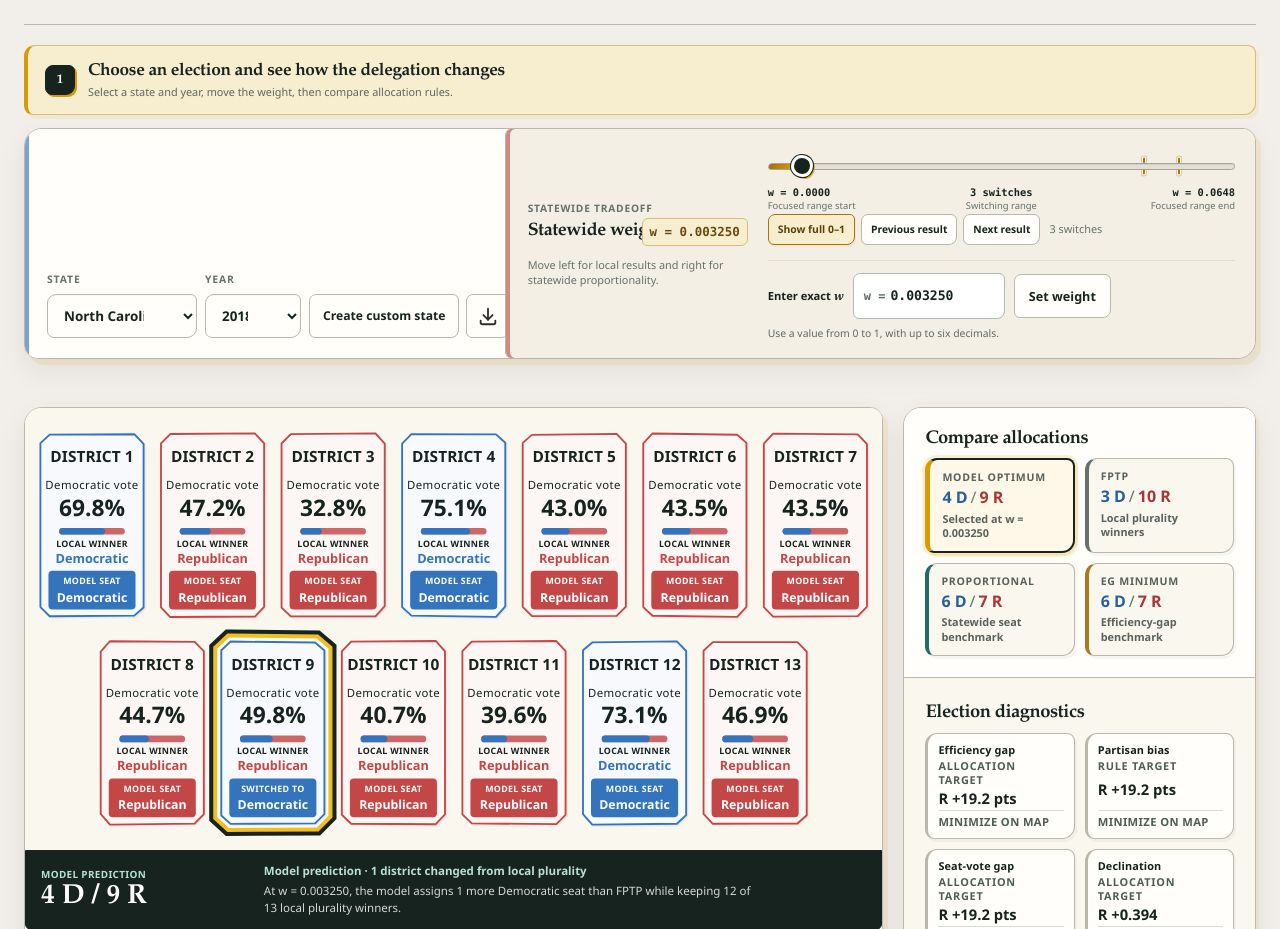
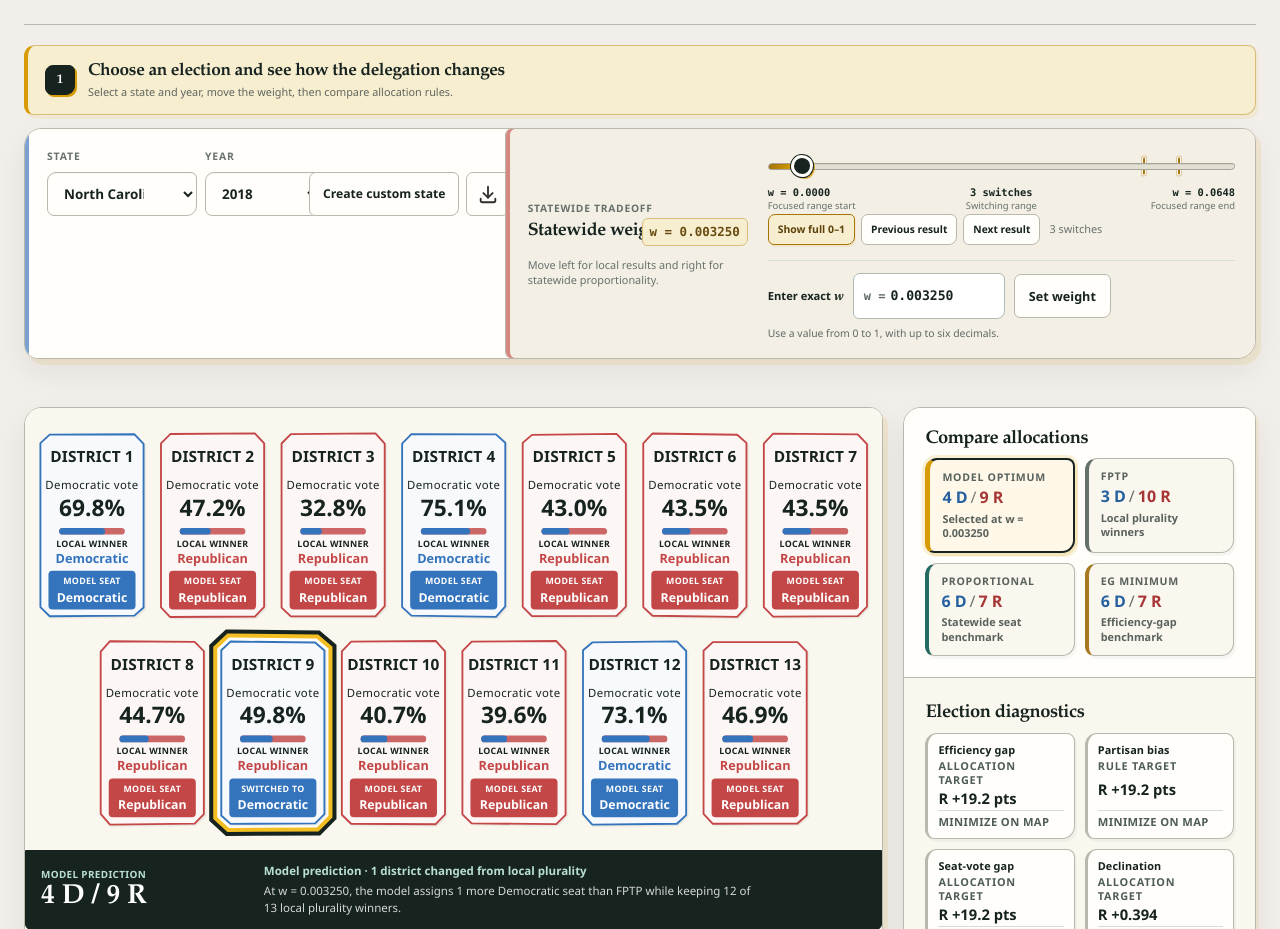
Before and after one commit to ycanaybas-rep/representation-model-explorer, a website: page index.html in a window 1280 px wide. Shown: the part 880-1809 px from the top of the page. Drawn offline with Linux system fonts and the light colour scheme.

Commit message:
Fix State selector spacing and year clipping

```diff
--- a/standalone.css
+++ b/standalone.css
@@ -375,6 +375,25 @@ body[data-page="house"] .house-hero-visual img {
   height: auto;
 }
 
+/* Keep the compact election picker intentional beside the taller weight panel. */
+body[data-page="explorer"] .guided-profile-panel {
+  align-content: start;
+}
+
+body[data-page="explorer"] .guided-profile-fields {
+  height: auto;
+  align-items: end;
+}
+
+body[data-page="explorer"] .year-control {
+  min-width: 116px;
+}
+
+body[data-page="explorer"] .year-control select {
+  width: 100%;
+  min-width: 116px;
+}
+
 body[data-page="house"]
   :is(.house-control-heading h2, .house-chamber-heading h2, .house-trajectory-heading h2) {
   font-family: var(--conference-serif);
@@ -507,6 +526,10 @@ body[data-page="house"]
   body[data-page="house"] #housePageTitle .house-hero-line-house {
     font-size: min(0.57em, 7vw);
   }
+
+  body[data-page="explorer"] .guided-profile-fields {
+    grid-template-columns: minmax(0, 1fr) 116px;
+  }
 }
 
 @media (max-width: 420px) {
```
